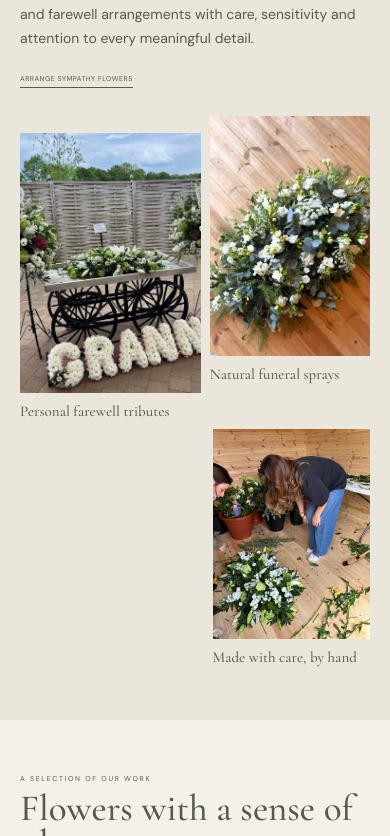
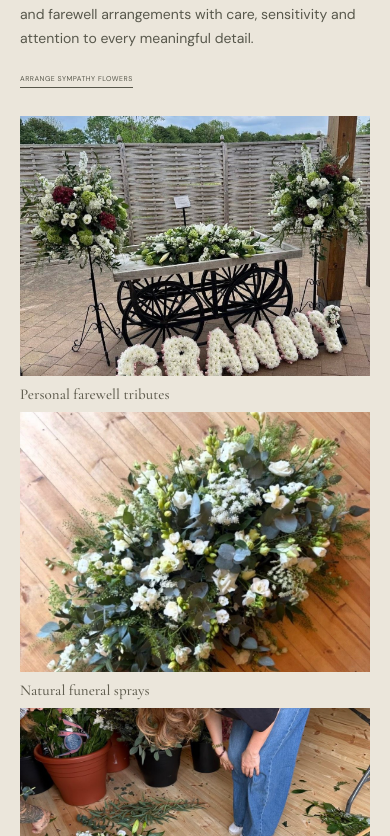
Before and after one commit to PlaygroundSaaS/B-P, a Next.js app: page / in a window 390 px wide. Shown: the part 3548-4384 px from the top of the page. Built offline with nearby package versions, Linux system fonts and the light colour scheme.

Commit message:
Balance sympathy gallery layout

```diff
--- a/app/landing-sympathy.css
+++ b/app/landing-sympathy.css
@@ -1 +1,2 @@
-.landing-sympathy{display:grid;grid-template-columns:.82fr 1.18fr;gap:6vw;align-items:center;padding:82px max(7vw,42px);background:#ebe6db}.landing-sympathy-copy{max-width:420px}.landing-sympathy h2{margin:0 0 19px;font:500 43px/.98 'Cormorant Garamond',serif;color:var(--landing-ink)}.landing-sympathy-copy>p:not(.landing-eyebrow){margin:0 0 20px;font-size:12px;line-height:1.72}.landing-sympathy-images{display:grid;grid-template-columns:1.06fr .94fr;gap:14px;align-items:end}.landing-sympathy-images figure{margin:0}.landing-sympathy-images figure:nth-child(2){margin-bottom:37px}.landing-sympathy-images figure:nth-child(3){grid-column:1/-1;max-width:72%;justify-self:end}.landing-sympathy-images img{display:block;width:100%;height:380px;object-fit:cover}.landing-sympathy-images figure:nth-child(2) img{height:300px}.landing-sympathy-images figure:nth-child(3) img{height:220px;object-position:center 63%}.landing-sympathy-images figcaption{padding-top:9px;font:15px 'Cormorant Garamond',serif;color:#615e50}@media(max-width:700px){.landing-sympathy{grid-template-columns:1fr;padding:54px 25px;gap:32px}.landing-sympathy h2{font-size:36px}.landing-sympathy-images img{height:300px}.landing-sympathy-images figure:nth-child(2) img{height:240px}.landing-sympathy-images figure:nth-child(3){max-width:100%}.landing-sympathy-images figure:nth-child(3) img{height:220px}}
+
+.landing-sympathy{display:grid;grid-template-columns:.82fr 1.18fr;gap:6vw;align-items:center;padding:82px max(7vw,42px);background:#ebe6db}.landing-sympathy-copy{max-width:420px}.landing-sympathy h2{margin:0 0 19px;font:500 43px/.98 'Cormorant Garamond',serif;color:var(--landing-ink)}.landing-sympathy-copy>p:not(.landing-eyebrow){margin:0 0 20px;font-size:12px;line-height:1.72}.landing-sympathy-images{display:grid;grid-template-columns:repeat(3,minmax(0,1fr));gap:14px;align-items:start}.landing-sympathy-images figure{margin:0}.landing-sympathy-images img{display:block;width:100%;aspect-ratio:1/1;height:auto;object-fit:cover}.landing-sympathy-images figure:nth-child(3) img{object-position:center 58%}.landing-sympathy-images figcaption{padding-top:9px;font:15px 'Cormorant Garamond',serif;color:#615e50}@media(max-width:700px){.landing-sympathy{grid-template-columns:1fr;padding:54px 25px;gap:32px}.landing-sympathy h2{font-size:36px}.landing-sympathy-images{grid-template-columns:1fr;gap:22px}.landing-sympathy-images img{aspect-ratio:4/3}.landing-sympathy-images figure:nth-child(3) img{object-position:center 58%}}
```
